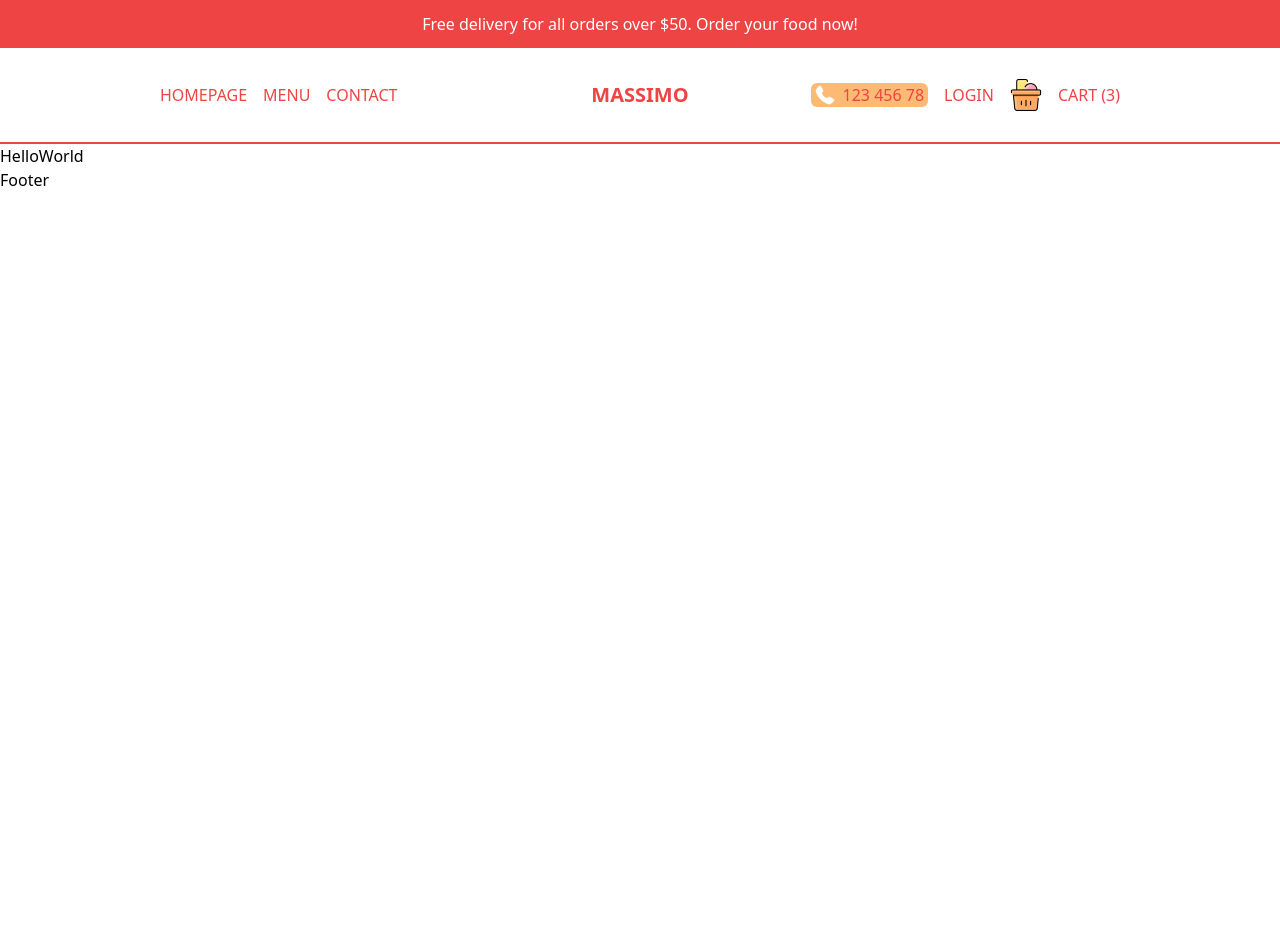
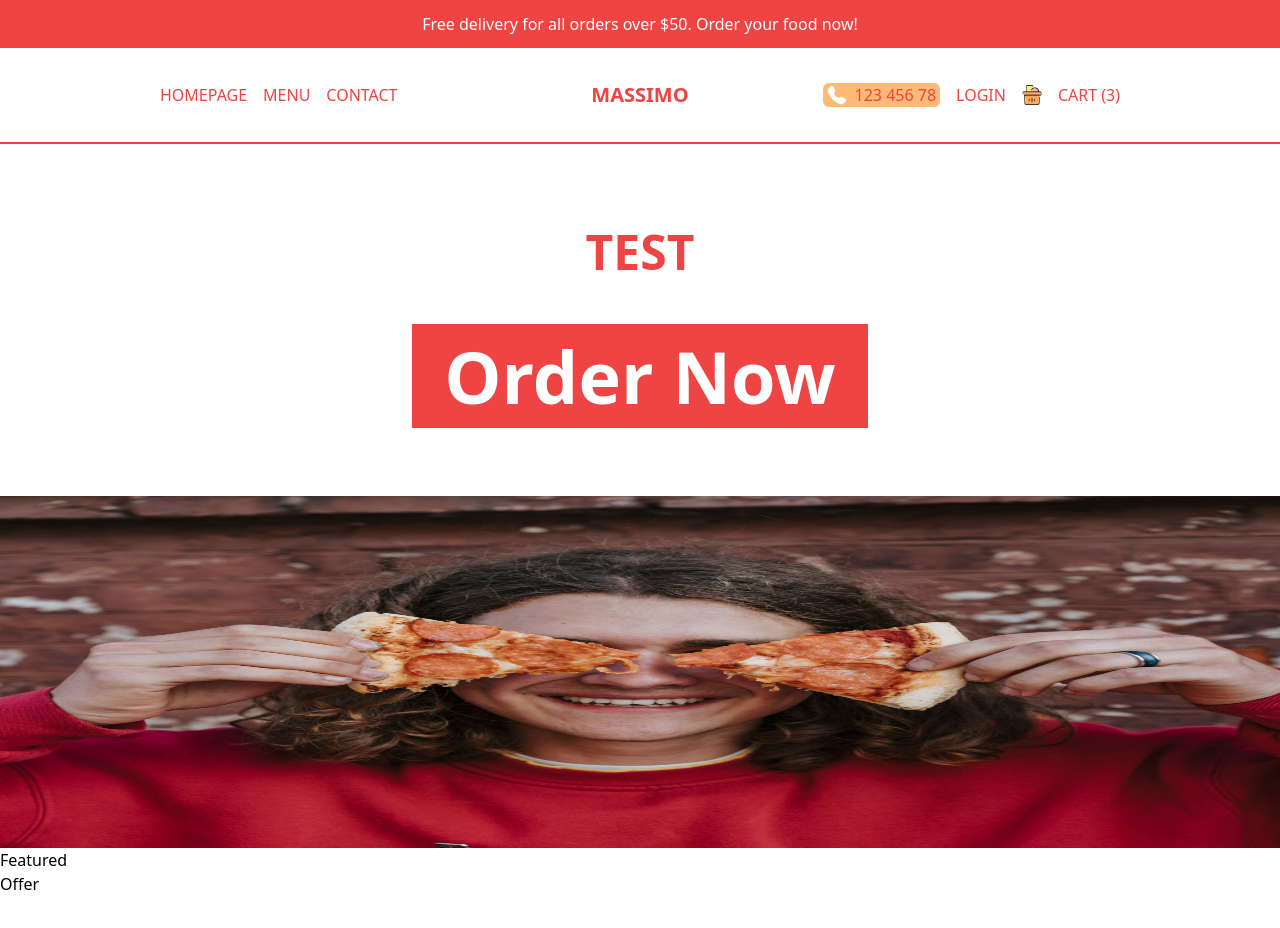
Before and after one commit to LLLongA/food_order, a Next.js app: page / in a window 1280 px wide. Shown: the top 928 px of the page. Before the commit the page ends 800 px from the top, so only its background shows below. Built offline with nearby package versions, Linux system fonts and the light colour scheme.

Commit message:
add slider part

```diff
--- a/src/app/page.tsx
+++ b/src/app/page.tsx
@@ -1,8 +1,14 @@
+import Featured from "@/components/Featured";
+import Offer from "@/components/Offer";
+import Slider from "@/components/Slider";
 import { div } from "framer-motion/client";
-import Image from "next/image";
 
 export default function Home() {
   return (
-    <div>HelloWorld</div>
+    <main>
+      <Slider />
+      <Featured />
+      <Offer />
+    </main>
   );
 }
--- a/src/components/Carticon.tsx
+++ b/src/components/Carticon.tsx
@@ -5,7 +5,7 @@ import React from "react";
 const Carticon = () => {
   return (
     <Link href="/cart" className="flex items-center gap-4">
-      <div className="relative w-8 h-8">
+      <div className="relative w-8 h-8 md:w-5 md:h-5">
         <Image src="/cart.png" alt="" fill />
       </div>
       <span>Cart (3)</span>
--- /dev/null
+++ b/src/components/Featured.tsx
@@ -0,0 +1,7 @@
+import React from "react";
+
+const Featured = () => {
+  return <div>Featured</div>;
+};
+
+export default Featured;
--- a/src/components/Footer.tsx
+++ b/src/components/Footer.tsx
@@ -1,9 +1,12 @@
-import React from 'react'
+import Link from "next/link";
+import React from "react";
 
 const Footer = () => {
   return (
-    <div>Footer</div>
-  )
-}
+    <div className="h-1/2 md:h-24 p-4 lg:p-20 xl:p-40 to-red-500 flex items-center justify-between">
+      <Link href="/" className="font-bold  text-xl "></Link>
+    </div>
+  );
+};
 
-export default Footer
+export default Footer;
--- /dev/null
+++ b/src/components/Offer.tsx
@@ -0,0 +1,7 @@
+import React from "react";
+
+const Offer = () => {
+  return <div>Offer</div>;
+};
+
+export default Offer;
--- /dev/null
+++ b/src/components/Slider.tsx
@@ -0,0 +1,22 @@
+import Image from "next/image";
+import React from "react";
+
+const Slider = () => {
+  return (
+    <div className="flex flex-col h-[calc(100vh-6rem)] md:[calc(100vh-9rem)]">
+      {/* Text */}
+      <div className="h-1/2 flex items-center justify-center flex-col gap-8 text-red-500 font-bold">
+        <h1 className="text-5xl text-center uppercase p-4 ">Test</h1>
+        <button className="bg-red-500 text-white py-4 px-8 md:text-6xl xl:text-7xl">
+          Order Now
+        </button>
+      </div>
+      {/* Image */}
+      <div className="w-full h-1/2 relative">
+        <Image src={"/slide1.png"} alt="" fill />
+      </div>
+    </div>
+  );
+};
+
+export default Slider;
```
